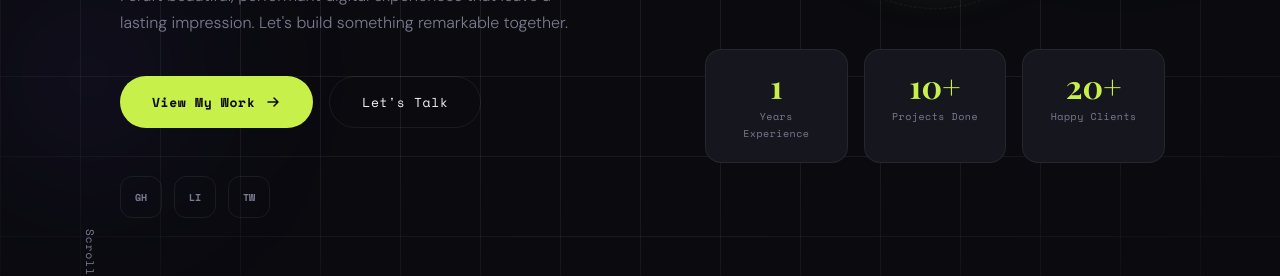
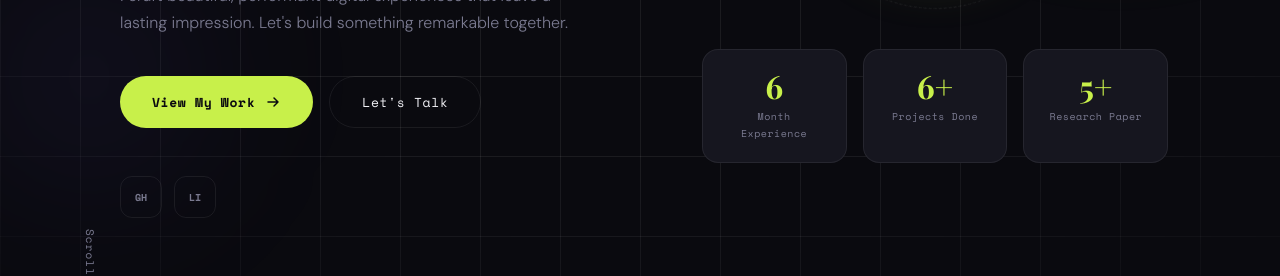
Before and after one commit to akritiofficial26/Portfolio_Website, a React (Create React App) app: page / in a window 1280 px wide. Shown: the part 484-760 px from the top of the page. Built offline with nearby package versions, Linux system fonts and the light colour scheme.

Commit message:
Done some minor changes in hero and footer section

```diff
--- a/src/components/Contact/Contact.jsx
+++ b/src/components/Contact/Contact.jsx
@@ -72,7 +72,7 @@ const Contact = () => {
     {
       icon: '📍',
       label: 'Location',
-      value: 'New Delhi, India',
+      value: 'Gurugram, India',
       href: null,
     },
   ];
--- a/src/components/Footer/Footer.jsx
+++ b/src/components/Footer/Footer.jsx
@@ -59,7 +59,7 @@ const Footer = () => {
           <div className="footer__nav-title">Contact</div>
           <ul>
             <li><a href="mailto:akritiofficial26@gmail.com">akritiofficial26@gmail.com</a></li>
-            <li><span>New Delhi, India</span></li>
+            <li><span>Gurugram, India</span></li>
             <li><a href="tel:+911234567890">+918825309938</a></li>
           </ul>
         </div>
--- a/src/components/Hero/Hero.jsx
+++ b/src/components/Hero/Hero.jsx
@@ -77,9 +77,9 @@ const Hero = () => {
 
         <div className="hero__socials">
           {[
-            { label: 'GitHub', href: '#', icon: 'GH' },
-            { label: 'LinkedIn', href: '#', icon: 'LI' },
-            { label: 'Twitter', href: '#', icon: 'TW' },
+            { label: 'GitHubhttps://github.com/akritiofficial26', href: '#', icon: 'GH' },
+            { label: 'https://www.linkedin.com/in/akriti-kumari-26a24b2b8/', href: '#', icon: 'LI' },
+
           ].map(s => (
             <a key={s.label} href={s.href} className="hero__social-link" aria-label={s.label}>
               <span>{s.icon}</span>
@@ -109,16 +109,16 @@ const Hero = () => {
 
         <div className="hero__stat-cards">
           <div className="hero__stat-card">
-            <div className="hero__stat-number">1</div>
-            <div className="hero__stat-label">Years Experience</div>
+            <div className="hero__stat-number">6</div>
+            <div className="hero__stat-label">Month Experience</div>
           </div>
           <div className="hero__stat-card">
-            <div className="hero__stat-number">10+</div>
+            <div className="hero__stat-number">6+</div>
             <div className="hero__stat-label">Projects Done</div>
           </div>
           <div className="hero__stat-card">
-            <div className="hero__stat-number">20+</div>
-            <div className="hero__stat-label">Happy Clients</div>
+            <div className="hero__stat-number">5+</div>
+            <div className="hero__stat-label">Research Paper</div>
           </div>
         </div>
       </div>
```
